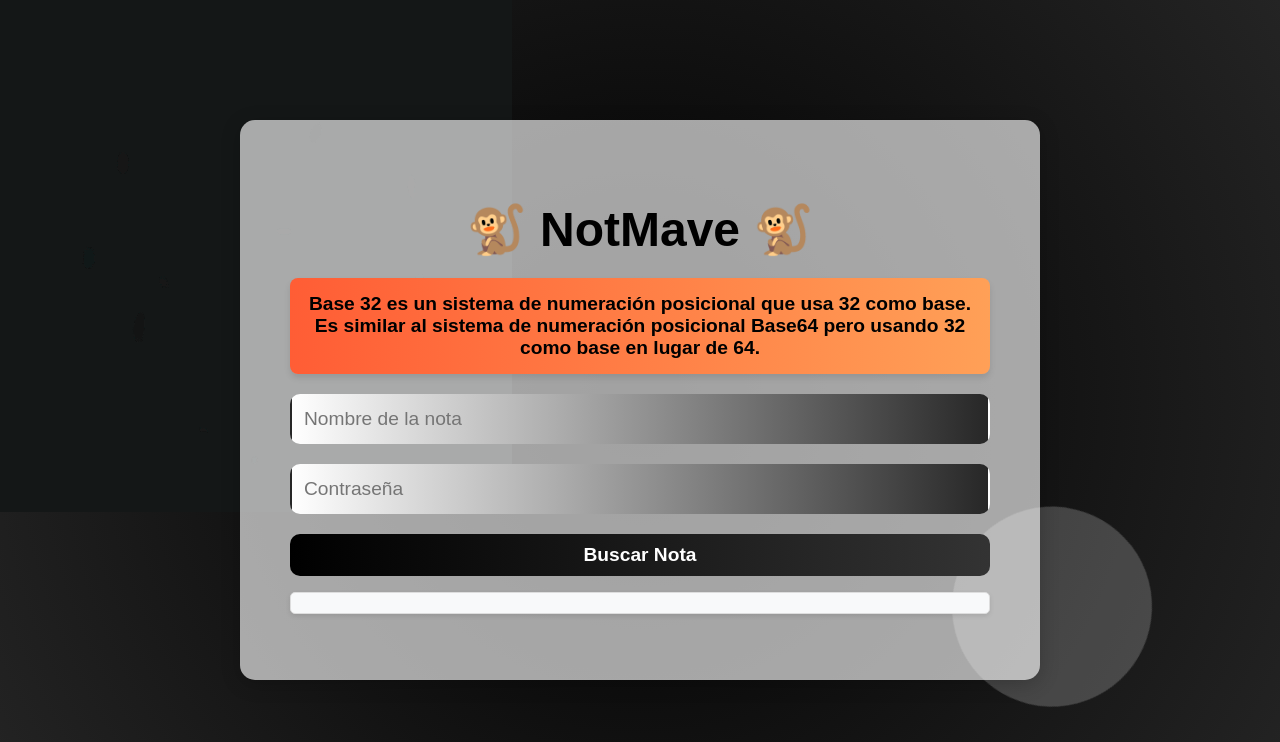
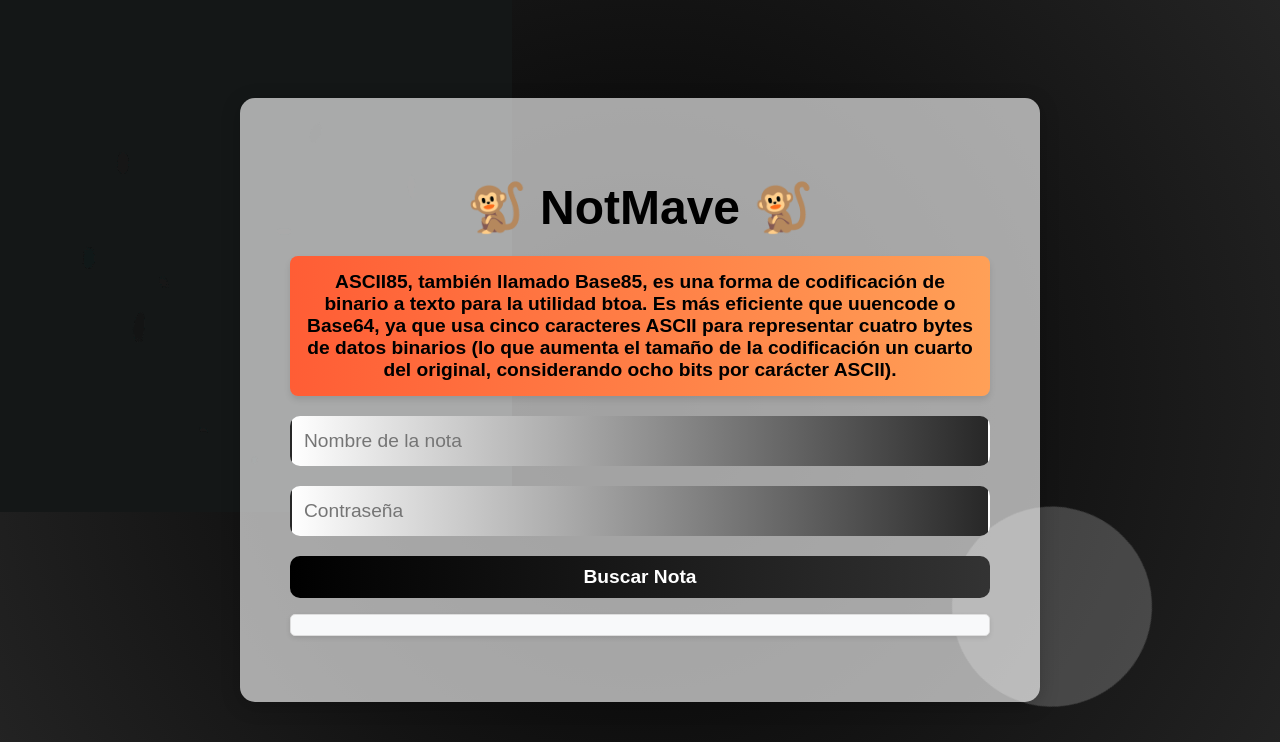
Before and after one commit to HanzMaverick/NotasMave, a Flask app: page / in a window 1280 px wide. Shown: the top 742 px of the page. Run offline with Flask 3, Linux system fonts and the light colour scheme; some libraries are stand-ins or nearby versions.

Commit message:
juego 18abril

```diff
--- a/templates/search.html
+++ b/templates/search.html
@@ -129,7 +129,7 @@
 
     <!-- Carrusel de textos -->
     <div id="carousel" class="carousel">
-      <div class="carousel-item active">  Base 32 es un sistema de numeración posicional que usa 32 como base. Es similar al sistema de numeración posicional Base64 pero usando 32 como base en lugar de 64. </div>
+      <div class="carousel-item active"> ASCII85, también llamado Base85, es una forma de codificación de binario a texto para la utilidad btoa. Es más eficiente que uuencode o Base64, ya que usa cinco caracteres ASCII para representar cuatro bytes de datos binarios (lo que aumenta el tamaño de la codificación un cuarto del original, considerando ocho bits por carácter ASCII). </div>
       <div class="carousel-item" id="btcPriceSlide">💲 Cargando precio de Bitcoin...</div>
       <div class="carousel-item" id="btcVolumeSlide">📊 Cargando volumen de transacciones...</div>
       <div class="carousel-item" id="btcHashrateSlide">⚡ Cargando hashrate de la red...</div>
```
Also changed, not shown: instance/notes.db.
